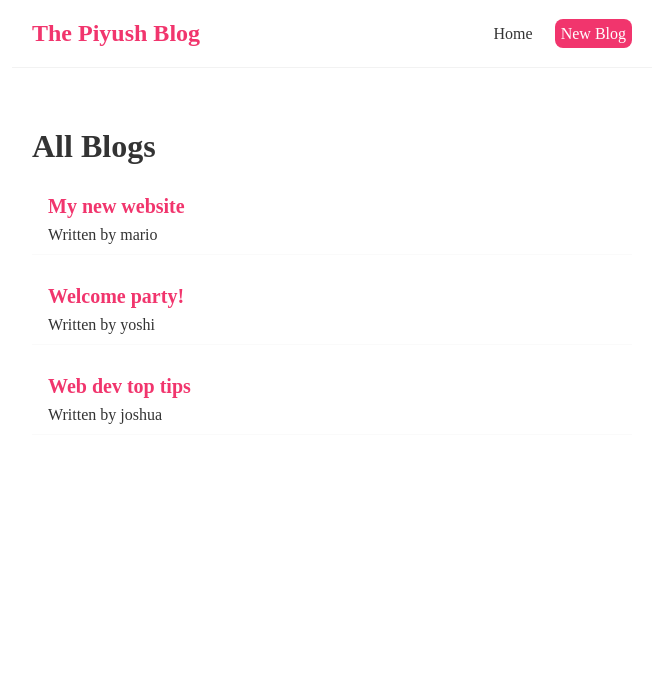
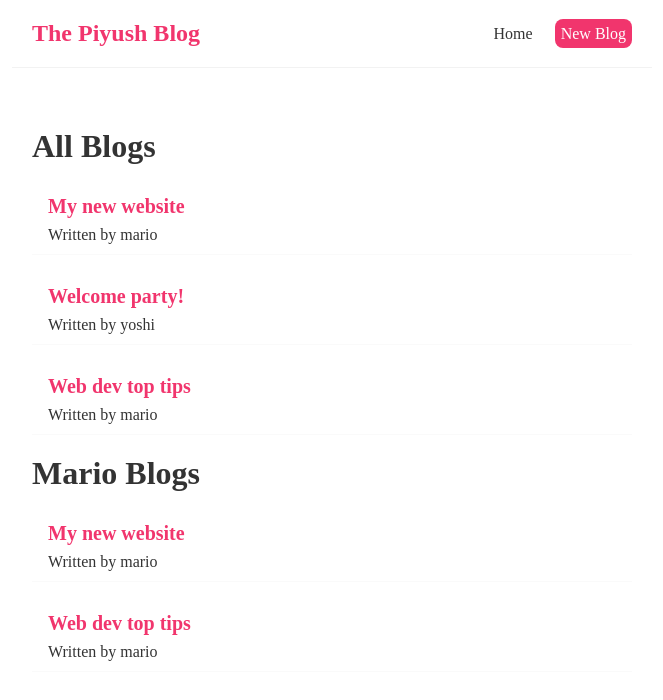
Before and after one commit to konpeeyush/Web-Development, a React (Create React App) app in the folder ReactTutorials/piyushblog/: page / in a window 1280 px wide. Shown: the top 700 px of the page, without its empty margins (308-971 px from the left). Built offline with nearby package versions, Linux system fonts and the light colour scheme; a web font is replaced by a local one.

Commit message:
Lesson 12
Learn to reuse components and filter method.

```diff
--- a/ReactTutorials/piyushblog/src/Home.js
+++ b/ReactTutorials/piyushblog/src/Home.js
@@ -4,12 +4,15 @@
     const [blogs, setBlogs] = useState([
         { title: 'My new website', body: 'lorem ipsum...', author: 'mario', id: 1 },
         { title: 'Welcome party!', body: 'lorem ipsum...', author: 'yoshi', id: 2 },
-        { title: 'Web dev top tips', body: 'lorem ipsum...', author: 'joshua', id: 3 }
+        { title: 'Web dev top tips', body: 'lorem ipsum...', author: 'mario', id: 3 }
     ]);
     return (
         <div className="home">
             <BlogList blogs={blogs} title="All Blogs" /> {/* <-- Implementation of props, it enables us to use data from different component */}
+
+            <BlogList blogs={blogs.filter((blog) => blog.author === 'mario')} title="Mario Blogs" />
         </div>
+
     );
 }
 
```
